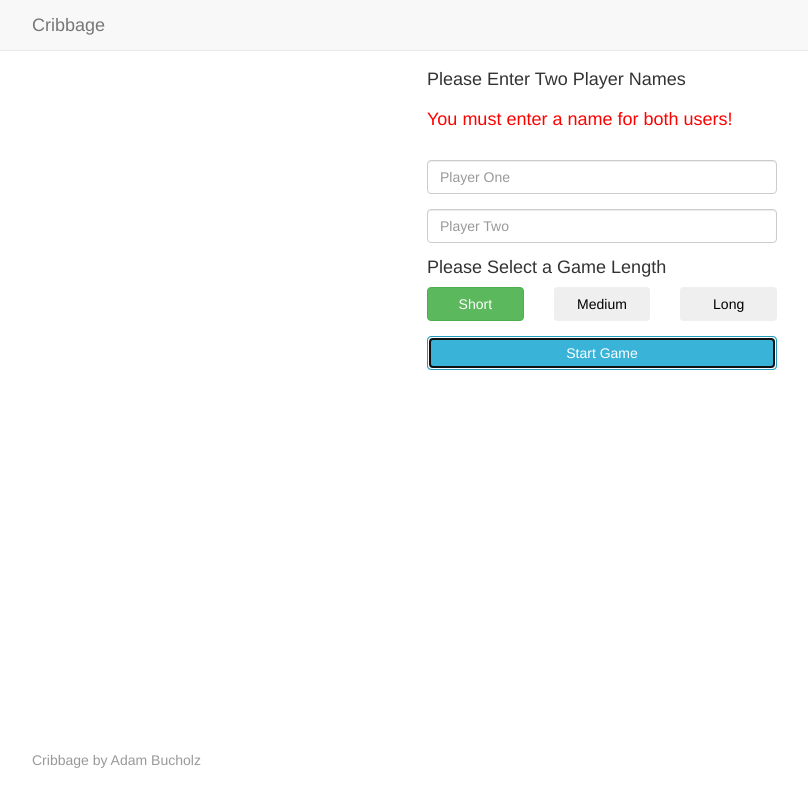
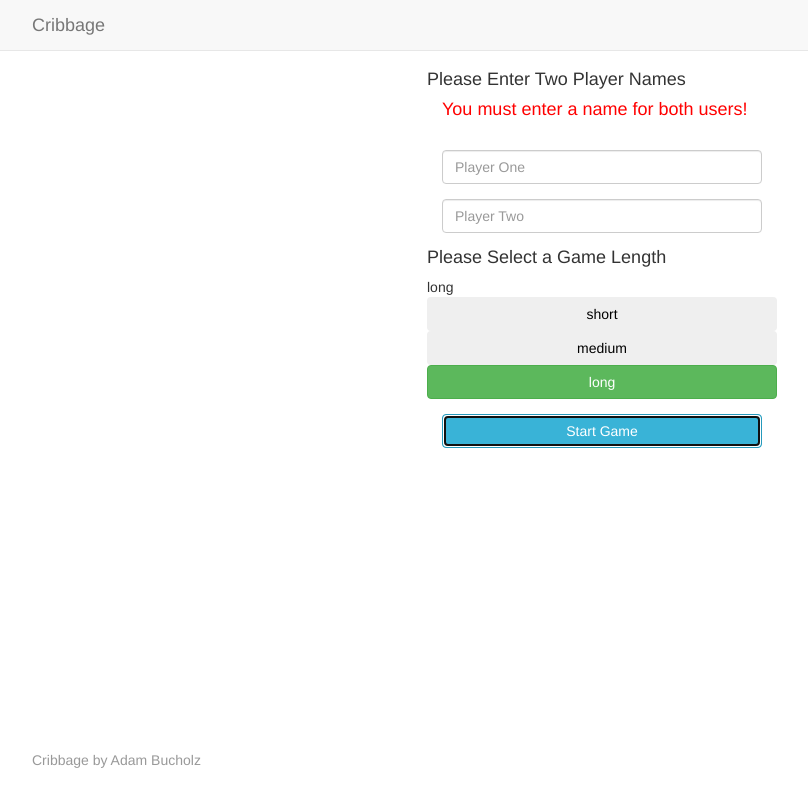
Before and after one commit to buchowski/cribbage, a plain HTML site: page index.html in a window 1280 px wide. Both pictures are taken after a click on the button "Start Game". Shown: the whole page, without its empty margins (38-846 px from the left). Drawn offline with nearby package versions, Linux system fonts and the light colour scheme; a web font is replaced by a local one.

Commit message:
Add mobX

```diff
--- a/controller.js
+++ b/controller.js
@@ -1,11 +1,11 @@
-import { makeObservable, observable, action } from "https://cdnjs.cloudflare.com/ajax/libs/mobx/6.13.5/mobx.esm.development.js"
 import {Game, Hand} from './model.js';
 import {View} from './view.js';
 
 export class Controller {
 
 	constructor() {
-		this.view = new View();
+		this.game = new Game(this);
+		this.view = new View(this);
 	}
 
 	static get_val_suit ($el) {
@@ -17,24 +17,19 @@ export class Controller {
 		return [val, suit];
 	}
 
-	submit_player_names = (e) => {
-		e.preventDefault();
+	submit_player_names = () => {
 		var player1_name = $("#player1_name").val();
 		var player2_name = $("#player2_name").val();
-		var duration = $(".btn-success").val();
+
 		if (player1_name.length == 0 || player2_name.length == 0) {
 			this.username_error();
 		} else {
-			$('#create_players').hide(400, () => {
-				this.create_game([player1_name, player2_name], duration);
-			})
+			this.create_game([player1_name, player2_name]);
 		}
 	}
 
-	set_duration (e) {
-		e.preventDefault();
-		$(".duration_btn").toggleClass("btn-success", false);
-		$(this).toggleClass("btn-success", true);
+	set_duration (duration) {
+		this.game.setDuration(duration)
 	}
 
 	close_warning = (e) => {
@@ -260,17 +255,16 @@ export class Controller {
 	}
 
 	create_game = (player_names, duration) => {
-		this.game = new Game(player_names, duration, this);
-
+		this.game.setPlayers(player_names);
 		this.game.deck.add_52_cards();
 		this.game.deck.shuffle();
 		this.game.cut_card = this.game.deck.cut_card();
 		this.game.deal();
 
-		$("#cribbage").empty().append(this.view.renders()["game_template"].call(this.game, [this.discard_msg()]));
-		$("#" + this.game.dealer.id).append(this.view.renders()["crib_template"].call(this.game));
-		this.draw_board();
-		this.on_card_click(this.discard_card)
+		// $("#cribbage").empty().append(this.view.renders()["game_template"].call(this.game, [this.discard_msg()]));
+		// $("#" + this.game.dealer.id).append(this.view.renders()["crib_template"].call(this.game));
+		// this.draw_board();
+		// this.on_card_click(this.discard_card)
 	}
 
 	on_card_click = (callback) => {
--- a/index.html
+++ b/index.html
@@ -5,10 +5,12 @@
 		<link rel='stylesheet' href='http://fonts.googleapis.com/css?family=Volkhov' type='text/css' />
 		<link rel="stylesheet" href="cribbage.css" />
 		<link rel="stylesheet" href="css/bootstrap.min.css" />
+		<!-- <script src="https://cdn.tailwindcss.com"></script> -->
 		<script type='text/javascript' src='jquery-1.10.2.min.js'></script>
 		<script type='text/javascript' src='underscore.js'></script>
-		<script type='text/javascript' src='js/bootstrap.min.js'></script>
-		<script type='text/javascript' src='view.js'></script>
+		<!-- <script type='text/javascript' src='js/bootstrap.min.js'></script> -->
+		<!-- <script src="https://cdnjs.cloudflare.com/ajax/libs/mithril/2.2.8/mithril.js" integrity="sha512-lUbh0FQKh58/xz0dTeHIVscVjf+ojZmvHqTWFnNxYo/xlUGmVgWFgjmrf735QshYsJYwswdOlHtjrxsuypHTQw==" crossorigin="anonymous" referrerpolicy="no-referrer"></script>
+		<script src="https://unpkg.com/vue@3/dist/vue.global.js"></script> -->
 	</head>
 	<body>
 		<div id="wrap">
@@ -29,15 +31,25 @@
 			</div>
 		</div>
  	<script type="module">
+		import { autorun } from "https://cdnjs.cloudflare.com/ajax/libs/mobx/6.13.5/mobx.esm.development.js"
 		import {Controller} from "./controller.js";
- 		$(
- 			function () {
-				const controller = new Controller();
-				$("#cribbage").empty().append(controller.view.renders()["new_player_template"]);
-				$(".duration_btn").on("click", controller.set_duration);
-				$("#start_btn").on("click", controller.submit_player_names);
+		const controller = new Controller();
+
+		// our click handlers need access to controller
+		window.controller = controller;
+
+		autorun(() => {
+			const {duration, players} = controller.game;
+			const hasGameStarted = duration && players.length === 2;
+			let ui;
+
+			if (hasGameStarted) {
+				ui = controller.view.renders()["game_template"]({game: controller.game, messages: []});
+			} else {
+				ui = controller.view.renders()["new_player_template"]({duration});
 			}
- 		)
+			$('#cribbage').empty().append(ui);
+		})
  	</script>
 	</body>
 </html>
--- a/model.js
+++ b/model.js
@@ -1,3 +1,4 @@
+import { makeObservable, observable, action } from "https://cdnjs.cloudflare.com/ajax/libs/mobx/6.13.5/mobx.esm.development.js"
 
 var VALS = ['2', '3', '4', '5', '6', '7', '8', '9', '10', 'J', 'Q', 'K', 'A'];
 var SUITS = ['H', 'C', 'S', 'D'];
@@ -123,10 +124,9 @@ class Pile extends Card_Collection {
 }
 
 class Player {
-	constructor(name, id, game) {
+	constructor(name, id) {
 		this.name = name;
 		this.id = id;
-		this.game = game;
 		this.hand = new Hand();
 		this.crib = new Hand();
 		this.score = 0;
@@ -134,24 +134,38 @@ class Player {
 };
 
 export class Game {
-	constructor(player_names, duration, controller) {
+	constructor(controller) {
 		this.controller = controller;
-		this.deck = new Deck(this);
+		this.deck = new Deck();
 		this.pile = new Pile();
-		this.players = [new Player(player_names[0], "player1", this), new Player(player_names[1], "player2", this)];
-		this.dealer = this.players[0];
-		this.current_player = this.players[1];
+		this.players = [];
+		this.dealer = null;
+		this.current_player = null;
 		this.cut_card = null;
 		this.discard_count = 0;
+		this.duration = 'long';
 
-		// duration determines the number of holes we draw on the board.
-		if (duration == "short") {
-			this.duration = 10;
-		} else if (duration == "medium") {
-			this.duration = 20;
-		} else { // duration == long
-			this.duration = 30;
-		}
+		makeObservable(this, {
+			duration: observable,
+			players: observable,
+			setDuration: action,
+			setPlayers: action,
+		})
+
+		// set all this stuff so we can skip inputting the usernames
+		// this.players = [new Player('kron', "player1", this), new Player('spookey', "player2", this)];
+		// this.deck.add_52_cards();
+		// this.deck.shuffle();
+		// this.cut_card = this.deck.cut_card();
+		// this.deal();
+	}
+
+	setDuration(duration) {
+		this.duration = duration ?? 'long';
+	}
+
+	setPlayers(player_names) {
+		this.players = [new Player(player_names[0], "player1", this), new Player(player_names[1], "player2", this)];
 	}
 
 	deal = () => {
--- a/view.js
+++ b/view.js
@@ -1,5 +1,10 @@
 
 export class View {
+
+	constructor(controller) {
+		this.controller = controller;
+	}
+
 	renders = () => {
 		const view = this;
 		return {
@@ -22,11 +27,20 @@ export class View {
 				return "<div id='" + this.id + "_score'>" + this.name + "'s Score: <span>" + this.score + "</span></div>" +
 						"<p>" + this.name + "'s Cards:" + "</p>";
 			},
-			new_player_template: function () {
-				// $("#cribbage").empty();
-				return 	"<div class='col-md-4'></div>" +
+			new_player_template: function ({duration}) {
+				const startGame = `controller.submit_player_names()`;
+				const getUpdateDuration = (d) => `controller.set_duration('${d}')`;
+				const durationButtons = ['short', 'medium', 'long'].map(d => {
+					const onclick = getUpdateDuration(d);
+					let className = 'btn duration_btn';
+					className += duration === d ? ' btn-success' : '';
+
+					return `<button onclick="${onclick}" class='${className}' value='${d}'>${d}</button>`;
+				})
+				return (
+					"<div class='col-md-4'></div>" +
 						"<div class='col-md-4'>" +
-							"<form id='create_players' class='form-horizontal' role='form'>" +
+							"<div>" +
 									"<h4>Please Enter Two Player Names</h4>" +
 									"<div class='form-group'>" +
 											"<div class='col-md-12'>" +
@@ -39,22 +53,21 @@ export class View {
 											"</div>" +
 									"</div>" +
 									"<h4>Please Select a Game Length</h4>" +
+									`<div>${duration}</div>` +
 									"<div class='form-group'>" +
-										"<div class='col-md-4'><button class='btn duration_btn btn-success' value='short'>Short</button></div>" +
-											"<div class='col-md-4'><button class='btn duration_btn' value='medium'>Medium</button></div>" +
-										"<div class='col-md-4'><button class='btn duration_btn' value='long'>Long</button></div>" +
+										durationButtons.join(' ') +
 									"</div>" +
 									"<div class='form-group'>" +
 										"<div class='col-md-12'>" +
-											"<button id='start_btn' type='submit' class='btn btn-info'>Start Game</button>" +
+											`<button id='start_btn' onclick="${startGame}" class='btn btn-info'>Start Game</button>` +
 											"</div>" +
 									"</div>" +
-							"</form>" +
+							"</div>" +
 						"</div>" +
-						"<div class='col-md-4'></div>";
+						"<div class='col-md-4'></div>"
+				);
 			},
-			game_template: function (messages) {
-				var game = this;
+			game_template: function ({game, messages}) {
 				return 	"<div id='prompt'>" +
 							"<h3>" +
 								messages.join(" ") +
```
